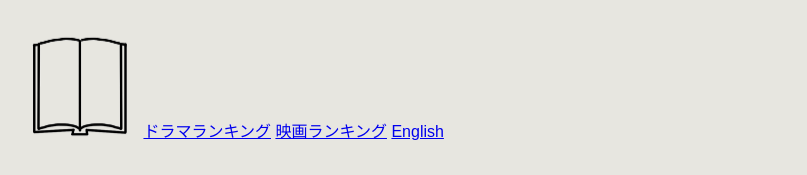
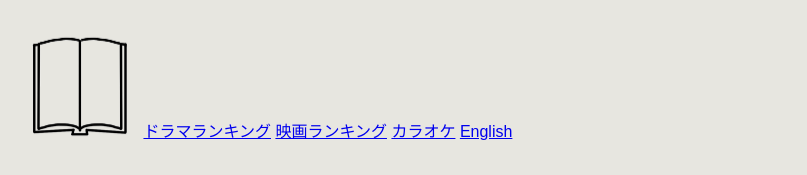
Before and after one commit to thejackd/movie-log, a plain HTML site: page eiga.html in a window 1280 px wide. Shown: the top 175 px of the page, without its empty margins (39-846 px from the left). Drawn offline with Linux system fonts and the light colour scheme.

Commit message:
Add files via upload
Add karaoke

```diff
--- a/eiga.html
+++ b/eiga.html
@@ -10,6 +10,7 @@
                 <a href="reading_log.html"><img src="assets/img/book_flip.gif" alt="reading log"style="width:120px;height:129px;"></a>
                 <a href="drama_ranking.html">ドラマランキング</a>
                 <a href="movie_ranking.html">映画ランキング</a>
+                <a href="https://www.youtube.com/watch?v=si0jiN5H4hc">カラオケ</a>
                 <a href="index.html">English</a>
             </div>
         </div>
```
